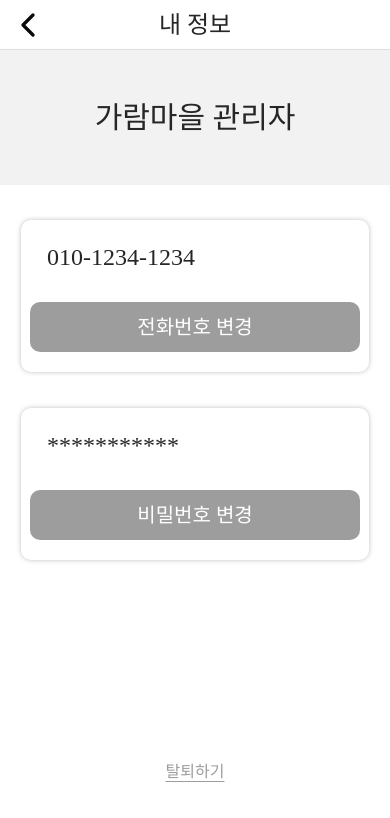
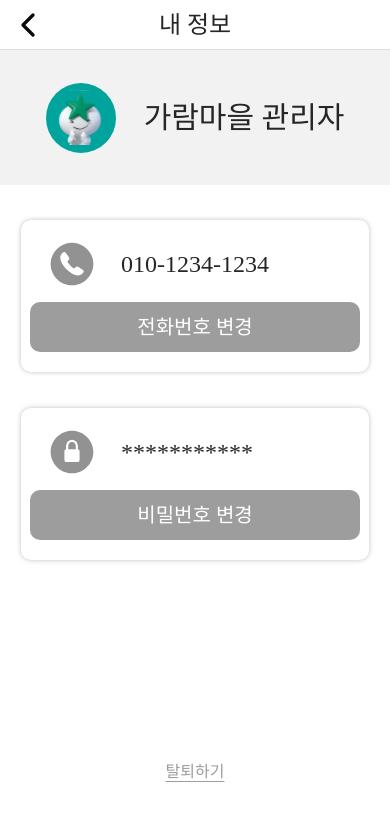
Before and after one commit to hanaro7team1/frontend, a Next.js app: page /admin/mypage in a window 390 px wide. Shown: the top 818 px of the page. Built offline with nearby package versions, Linux system fonts and the light colour scheme; a web font is replaced by a local one.

Commit message:
phone & mypage finalize

```diff
--- a/src/app/admin/mypage/contact/page.tsx
+++ b/src/app/admin/mypage/contact/page.tsx
@@ -3,6 +3,7 @@ import { Button, Input, Txt } from "@/components/atoms";
 import { Header } from "@/components/common";
 import { useState } from "react";
 import NoticeModal from "../NoticeModal";
+import Image from "next/image";
 
 export default function AdminContactPage() {
   // db
@@ -28,7 +29,10 @@ export default function AdminContactPage() {
       <div className="flex flex-col gap-9">
         <div className= {`${setCenter}`}>
           <Txt size={24}>기존 전화번호</Txt>
-          <Txt size={24}>{phone}</Txt>
+          <div className="flex items-center gap-[5px]">
+            <Image src='/icons/Ic_Phone_big.svg' alt="수화기" width={35} height={35}/>
+            <Txt size={24}>{phone}</Txt>
+          </div>
         </div>
 
         <div className= {`${setCenter} mb-[20px]`}>
--- a/src/app/admin/mypage/page.tsx
+++ b/src/app/admin/mypage/page.tsx
@@ -2,6 +2,7 @@
 import { useRouter} from 'next/navigation';
 import { Button, ShadowBox, Txt } from "@/components/atoms";
 import { Header } from "@/components/common";
+import Image from 'next/image';
 
 export default function AdminMyPage() {
   const router = useRouter();
@@ -19,15 +20,17 @@ export default function AdminMyPage() {
     <>
       <Header title="내 정보" />
 
-      <div className='h-[135px] w-full flex items-center justify-center mb-[35px] bg-[#8484841A]'>
-        <div>
-          <Txt size={30}>{hostMember.villageName} 관리자</Txt>
+      <div className='h-[135px] w-full flex items-center justify-center mb-[35px] bg-[#8484841A] gap-7'>
+        <div className="w-[70px] h-[70px] rounded-full bg-[#00A49D] grid place-items-center">
+          <Image src='/images/Img_Mypage_Profile.svg' alt='프로파일' width={50} height={50} className="object-contain"/>
         </div>
+        <Txt size={30}>{hostMember.villageName} 관리자</Txt>
       </div>
 
       <div className="flex flex-col gap-9 mb-[150px]">
         <ShadowBox className={`relative ${boxSet}`}>
           <div className ={`${inPosission}`}>
+            <Image src='/icons/Ic_Phone_circle_fill.svg' alt='전화기로고' width={50} height={50}/>
             <Txt size={24}>{hostMember.phone}</Txt>
           </div>
           <Button title="전화번호 변경" color = "gray" className = {`${buttonSet}`} onClick={() => router.push('/admin/mypage/contact')}/>
@@ -35,6 +38,7 @@ export default function AdminMyPage() {
 
         <ShadowBox className={`relative ${boxSet}`}>
           <div className ={`${inPosission}`}>
+            <Image src='/icons/Ic_Lock_circle_fill.svg' alt='자물쇠로고' width={50} height={50}/>
             <Txt size={24}>{"*".repeat(hostMember.pwd.length)}</Txt>
           </div>
           <Button title="비밀번호 변경" color = "gray" className = {`${buttonSet}`} onClick={() => router.push('/admin/mypage/pwd')}/>
```
